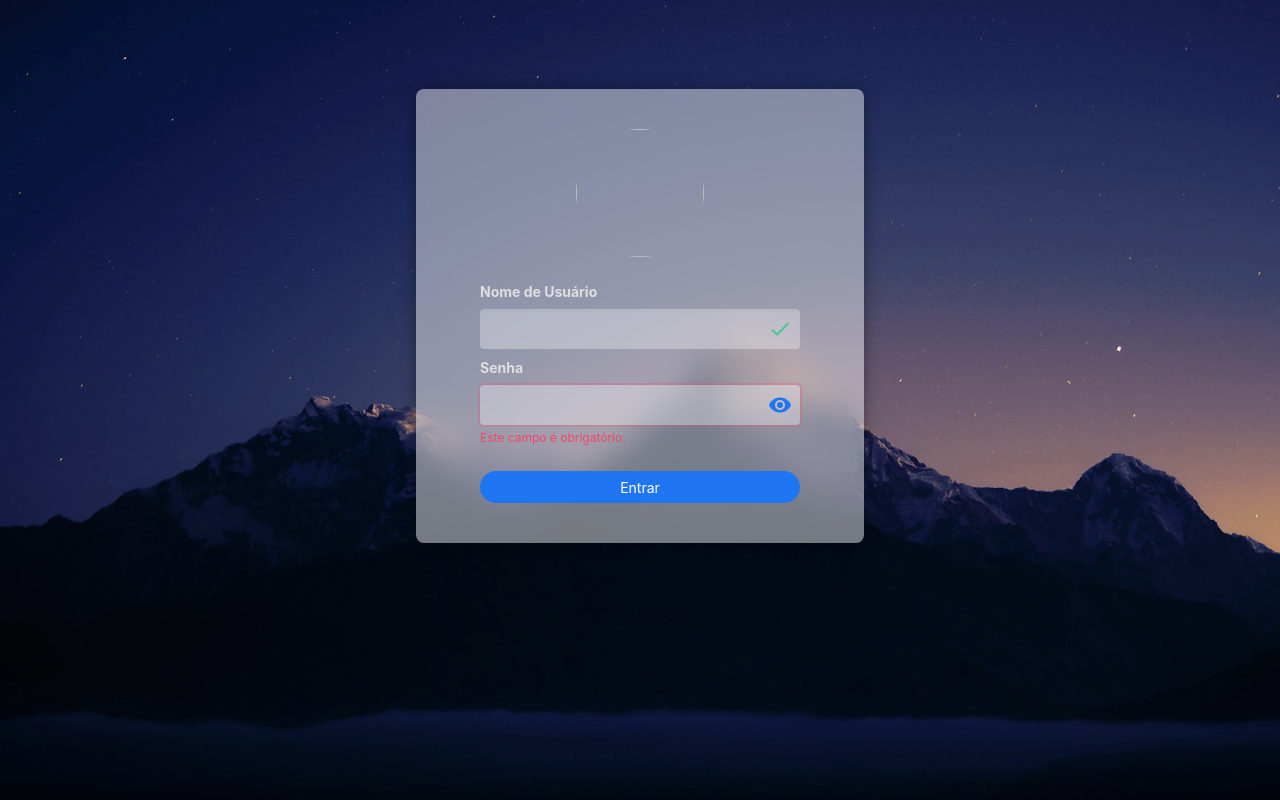
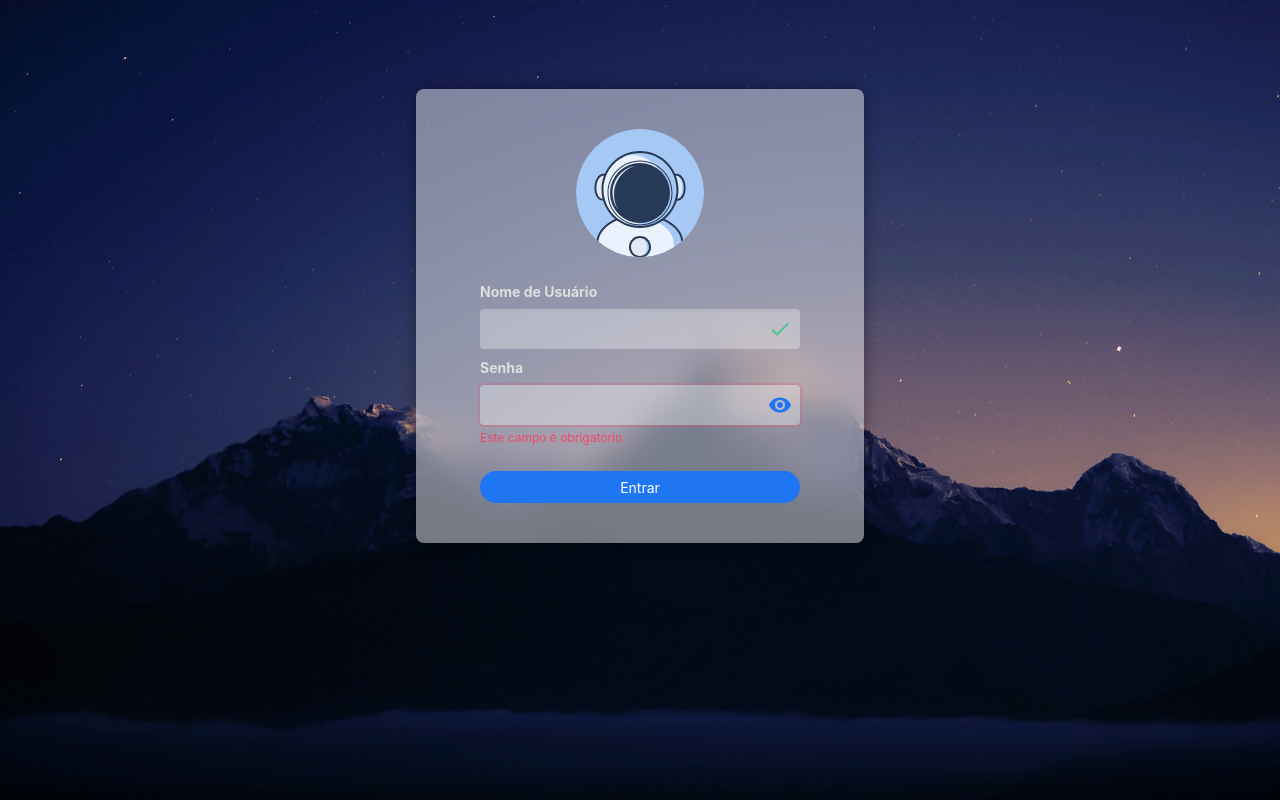
Before and after one commit to DanielvNeitzel/NeitzelOS, a plain HTML site: page index.html in a window 1280 px wide. Drawn offline with Linux system fonts and the light colour scheme; the site is published under a folder, as on GitHub Pages, so addresses that start at the root find nothing.

Commit message:
Atualizar o index.html

```diff
--- a/index.html
+++ b/index.html
@@ -33,7 +33,7 @@
       <div class="login-panel step4 is-shadow">
         <div class="is-flex is-justify-content-center">
           <div class="has-text-centered">
-            <figure class="b-image-wrapper is-128x128 image"><img src="/img/default-avatar.svg" loading="lazy"
+            <figure class="b-image-wrapper is-128x128 image"><img src="img/default-avatar.svg" loading="lazy"
                 class="is-rounded" width="128"></figure>
           </div>
         </div>
```
